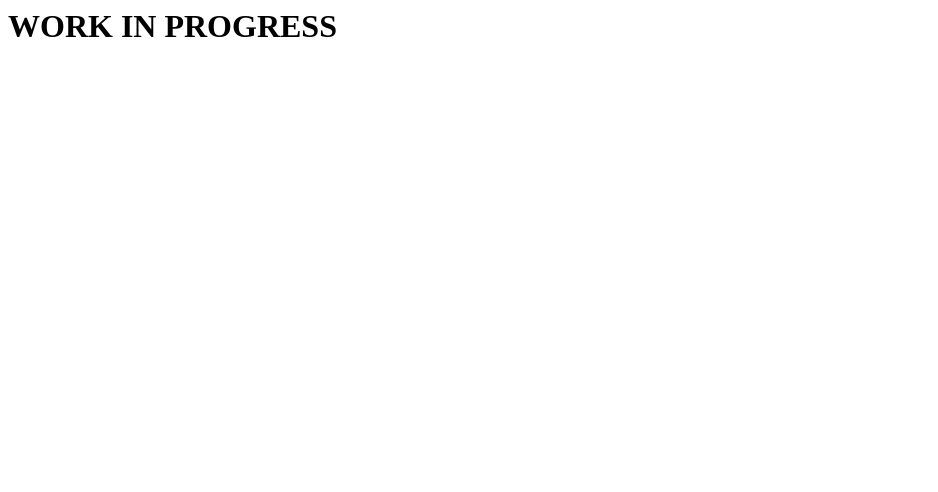
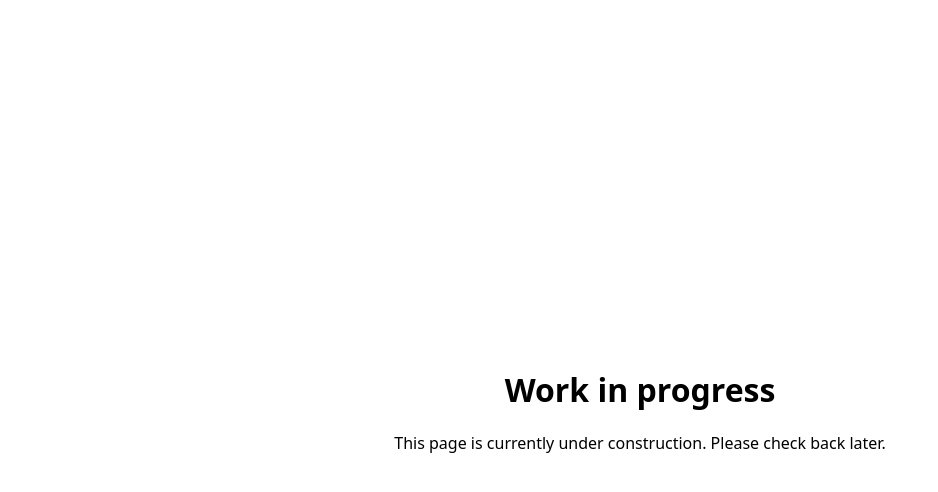
Before and after one commit to mark0o/cermaker, a plain HTML site: page index.html in a window 1280 px wide. Shown: the whole page, without its empty margins (0-938 px from the left). Drawn offline with Linux system fonts and the light colour scheme.

Commit message:
Update index.html

```diff
--- a/index.html
+++ b/index.html
@@ -1 +1,30 @@
-<h1>WORK IN PROGRESS</h1>
+<!DOCTYPE html>
+<html lang="en">
+  <head>
+    <meta charset="UTF-8" />
+    <meta name="viewport" content="width=device-width, initial-scale=1.0" />
+    <meta
+      name="google-site-verification"
+      content="ofclWjNYeM7H_UkPFRBZS3vrnaMAYJ0yIn5Kz7xvs4M"
+    />
+    <title>cermaker - work in progress</title>
+  </head>
+  <body
+    style="
+      font-family: system-ui, -apple-system, BlinkMacSystemFont, 'Segoe UI',
+        Roboto, Oxygen, Ubuntu, Cantarell, 'Open Sans', 'Helvetica Neue',
+        sans-serif;
+      display: flex;
+      justify-content: center;
+      align-items: center;
+      text-align: center;
+      height: 100vh;
+      overflow: hidden;
+    "
+  >
+    <span>
+      <h1>Work in progress</h1>
+      <p>This page is currently under construction. Please check back later.</p>
+    </span>
+  </body>
+</html>
```
